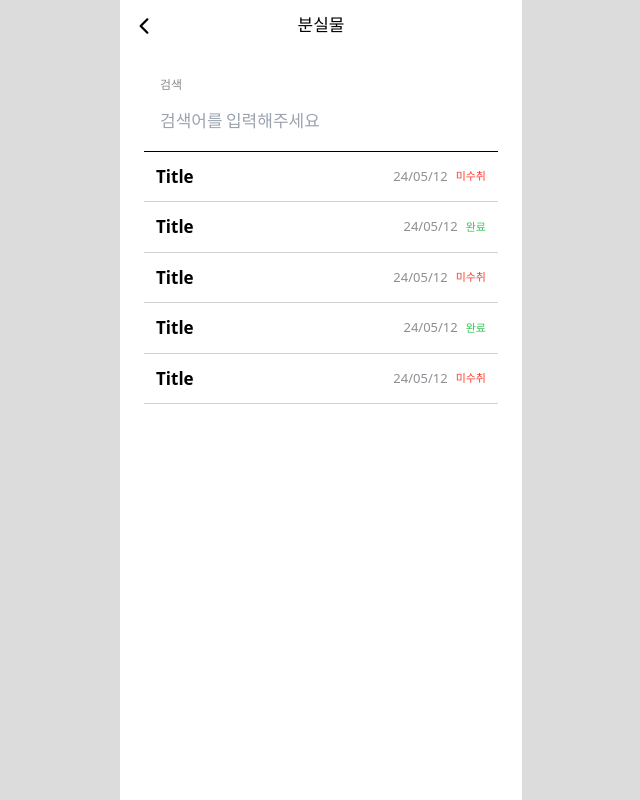
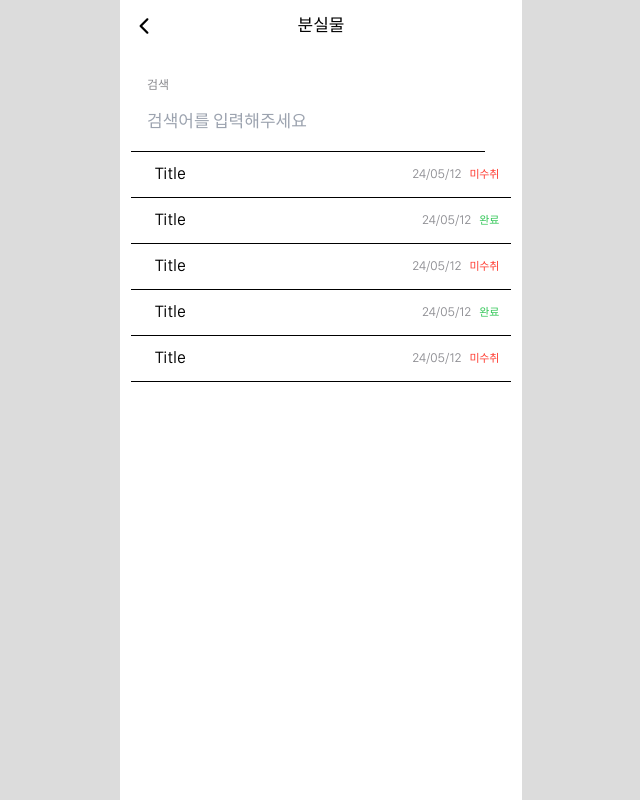
Before and after one commit to UMC-DEMO-PROJECT/Chat-Sul, a React (Vite) app: page /user/lost-list in a window 1280 px wide. Shown: the whole page, without its empty margins (319-959 px from the left). Built offline with nearby package versions, Linux system fonts and the light colour scheme.

Commit message:
chore: Post 공용 컴포넌트 사용

```diff
--- a/src/App.tsx
+++ b/src/App.tsx
@@ -34,7 +34,7 @@ const App = () => {
       <Routes>
         <Route path="/" element={<Layout />}>
           <Route path="/register" element={<Example />} />
-          {/* <Route path="/login" element={<Login />} /> */}
+          <Route path="/login" element={<Login />} />
           <Route path="/user">
             <Route index element={<App />} />
             <Route path="shop" element={<App />} />
--- a/src/components/Lost/Lostlist.tsx
+++ b/src/components/Lost/Lostlist.tsx
@@ -1,11 +1,12 @@
 import LostListData from '../../shared/api/mock/LostListData';
+import Post from '../../shared/ui/Post/Post';
 import { useNavigate } from 'react-router-dom';
 
 interface ILostItem {
   id: number;
   title: string;
   date: string;
-  state: string;
+  state: boolean;
 }
 
 const LostList = ({ searchValue }: { searchValue: string | null }) => {
@@ -20,27 +21,15 @@ const LostList = ({ searchValue }: { searchValue: string | null }) => {
         searchValue ? lost.title.includes(searchValue) : true
       ).map((lost: ILostItem) => {
         return (
-          <div
+          <Post
             key={lost.id}
-            onClick={() => handleClick(lost.id)}
-            className="flex justify-between w-[354px] p-3 border-b-[0.2px] border-[#D1D1D6]"
-          >
-            <p className="font-sans text-[17px] font-[590]">{lost.title}</p>
-            <div className="flex items-center gap-2">
-              <p className="font-sans font-normal text-[13px] text-[#8E8E93]">
-                {lost.date}
-              </p>
-              {lost.state === '미수취' ? (
-                <p className="font-sans font-normal text-[11px] text-[#FF3B30]">
-                  {lost.state}
-                </p>
-              ) : (
-                <p className="font-sans font-normal text-[11px] text-[#34C759]">
-                  {lost.state}
-                </p>
-              )}
-            </div>
-          </div>
+            title={lost.title}
+            onClick={() => {
+              handleClick(lost.id);
+            }}
+            date={lost.date}
+            isReceived={lost.state}
+          />
         );
       })}
     </div>
--- a/src/shared/api/mock/LostListData.ts
+++ b/src/shared/api/mock/LostListData.ts
@@ -5,31 +5,31 @@ const LostListData = [
     id: 1,
     title: 'Title',
     date: '24/05/12',
-    state: '미수취',
+    state: false,
   },
   {
     id: 2,
     title: 'Title',
     date: '24/05/12',
-    state: '완료',
+    state: true,
   },
   {
     id: 3,
     title: 'Title',
     date: '24/05/12',
-    state: '미수취',
+    state: false,
   },
   {
     id: 4,
     title: 'Title',
     date: '24/05/12',
-    state: '완료',
+    state: true,
   },
   {
     id: 5,
     title: 'Title',
     date: '24/05/12',
-    state: '미수취',
+    state: false,
   },
 ];
 export default LostListData;
```
